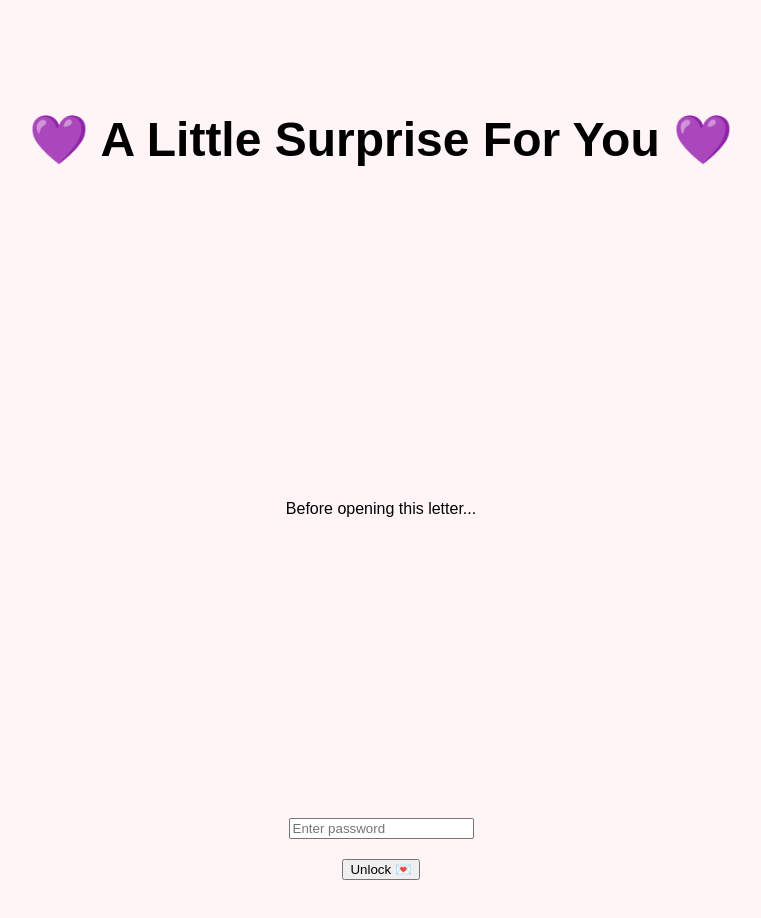
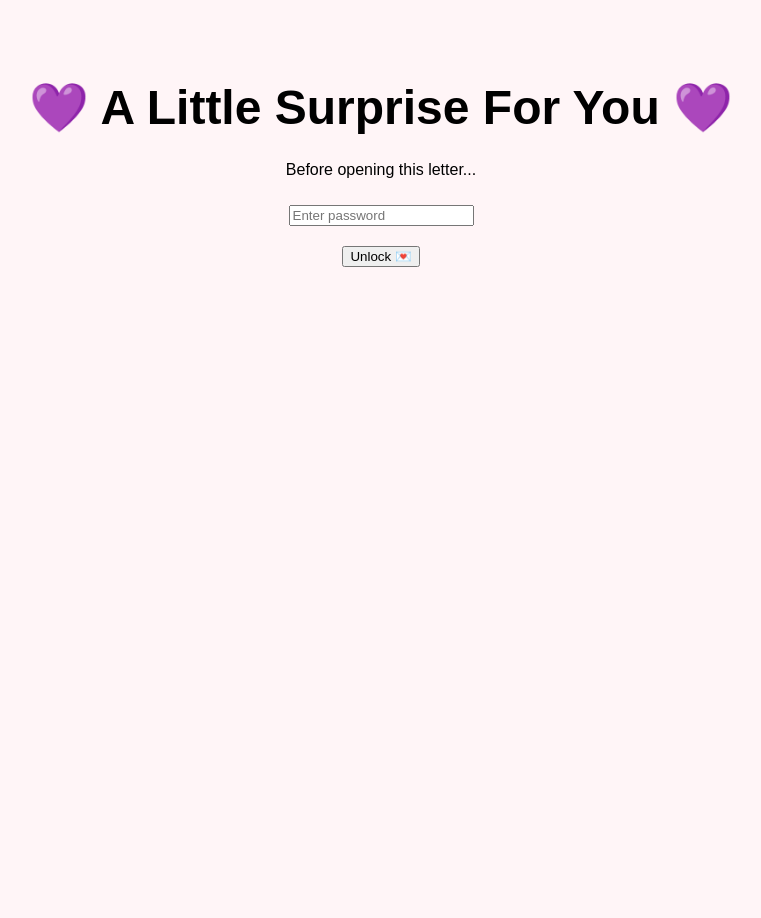
Before and after one commit to itrstnn26/Digital-Album-nayah-and-me-, a plain HTML site: page index.html in a window 1280 px wide. Shown: the whole page, without its empty margins (259-1020 px from the left). Drawn offline with Linux system fonts and the light colour scheme.

Commit message:
Update style.css

```diff
--- a/style.css
+++ b/style.css
@@ -72,3 +72,8 @@
 
     padding:80px 20px;
 }
+
+#login h1,
+#login p{
+    margin: 0;
+}
```
